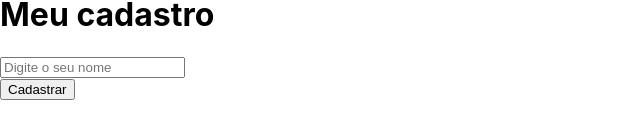
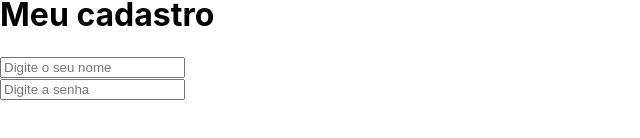
Before and after one commit to VitorSam0w0/EstudoReact, a React (Create React App) app in the folder my-project/: page / in a window 1280 px wide. Shown: the part 248-386 px from the top of the page, without its empty margins (0-640 px from the left). Built offline with nearby package versions, Linux system fonts and the light colour scheme.

Commit message:
Update
Update

```diff
--- a/my-project/src/components/Form.js
+++ b/my-project/src/components/Form.js
@@ -11,10 +11,12 @@ function Form() {
             <h1>Meu cadastro</h1>
             <form onSubmit={cadastrarUsuario}>
                 <div>
-                    <input id="id" type = "text" placeholder = "Digite o seu nome"/>
+                    <label htmlfor='name'></label>
+                    <input id="name" type = "text" placeholder = "Digite o seu nome"/>
                 </div>
                 <div>
-                    <input type = "submit" value = "Cadastrar"/>
+                    <label htmlfor='password'></label>
+                <input id="password" type = "password" placeholder = "Digite a senha"/>
                 </div>
             </form>
         </div>
```
